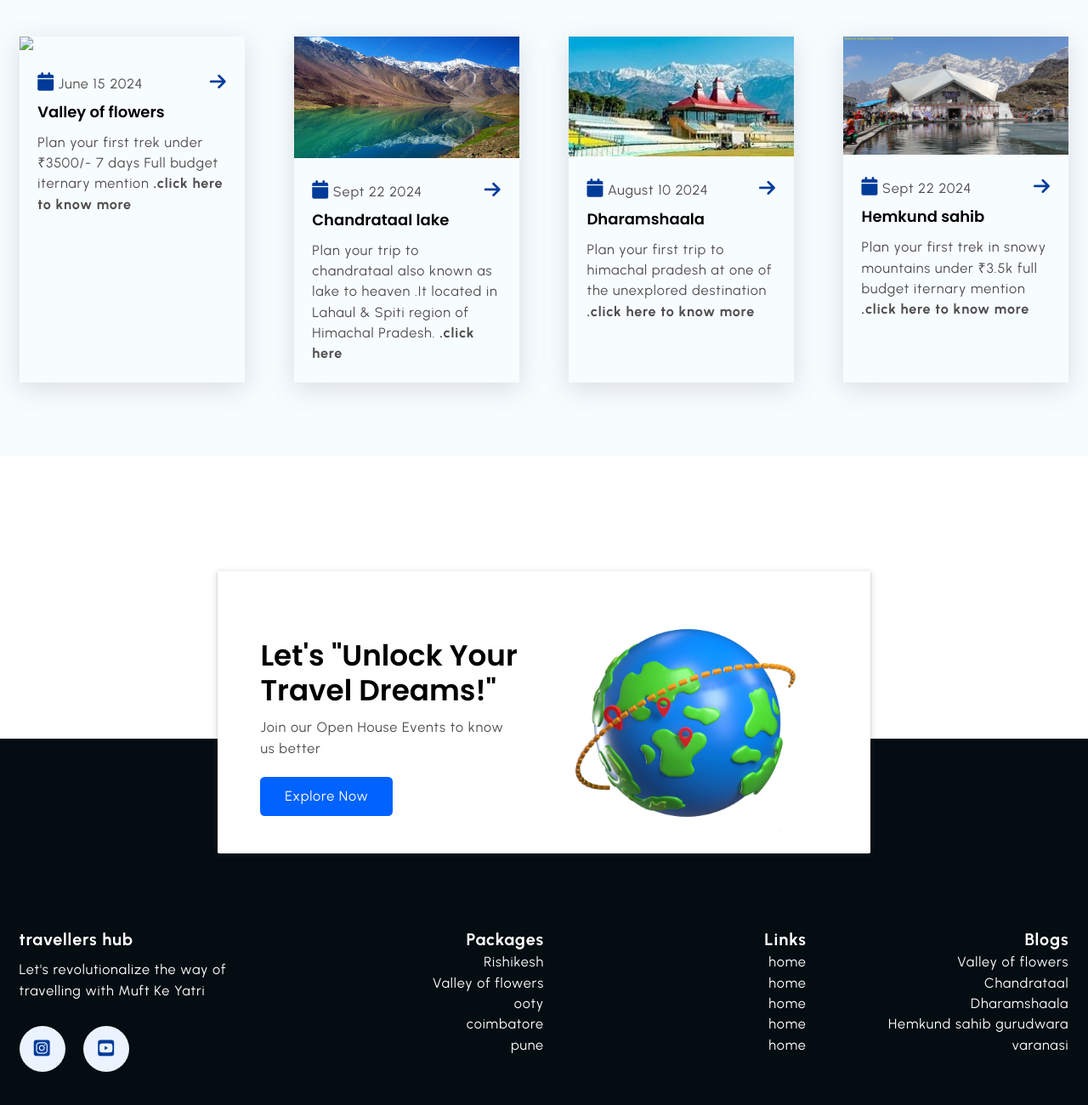
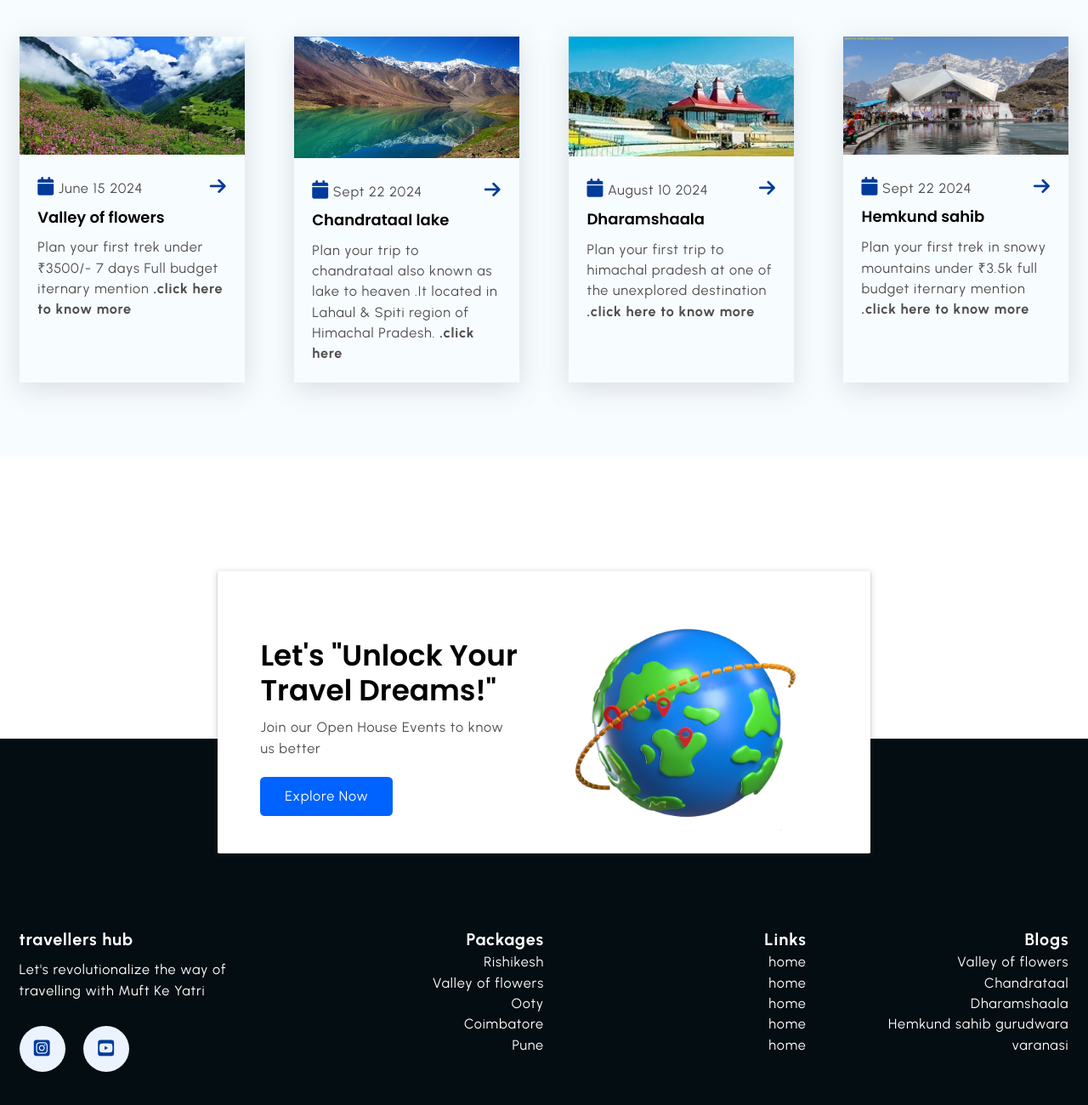
Before and after one commit to amol-2027/amol2, a plain HTML site: page blog.html in a window 1280 px wide. Shown: the part 330-1630 px from the top of the page at 85% size. Drawn offline with Linux system fonts and the light colour scheme.

Commit message:
commit message

```diff
--- a/blog.html
+++ b/blog.html
@@ -77,7 +77,7 @@
  <div class="container grid grid-four--cols">
     <div class="blog">
         <figure>
-            <img src="images/vof2.jpg">
+            <img src="vof2.jpg">
         </figure>
         <div class="blog-content">
         <div class="blog-date">
@@ -203,16 +203,16 @@
     <ul>
         <li> <a href="service.html"> Rishikesh</a></li>
         <li><a href="service.html"> Valley of flowers</a></li>
-        <li><a href="service.html">  ooty</a></li>
-        <li><a href="service.html"> coimbatore </a></li>
-        <li><a href="service.html"> pune </a></li>
+        <li><a href="service.html">  Ooty</a></li>
+        <li><a href="service.html"> Coimbatore </a></li>
+        <li><a href="service.html"> Pune </a></li>
     </ul>
 
     </div>
     <div class="footer-3--div">
         <p class="footer-subheading"> Links </p>
            <ul>
-               <li> <a href="index.html"> home </a></li>
+               <li><a href="index.html"> home </a></li>
                <li><a href="index.html"> home </a></li>
                <li><a href="index.html"> home </a></li>
                <li><a href="index.html"> home </a></li>
```
Also changed, not shown: index.html (+1 -1 lines), service.html (+1 -1 lines).
